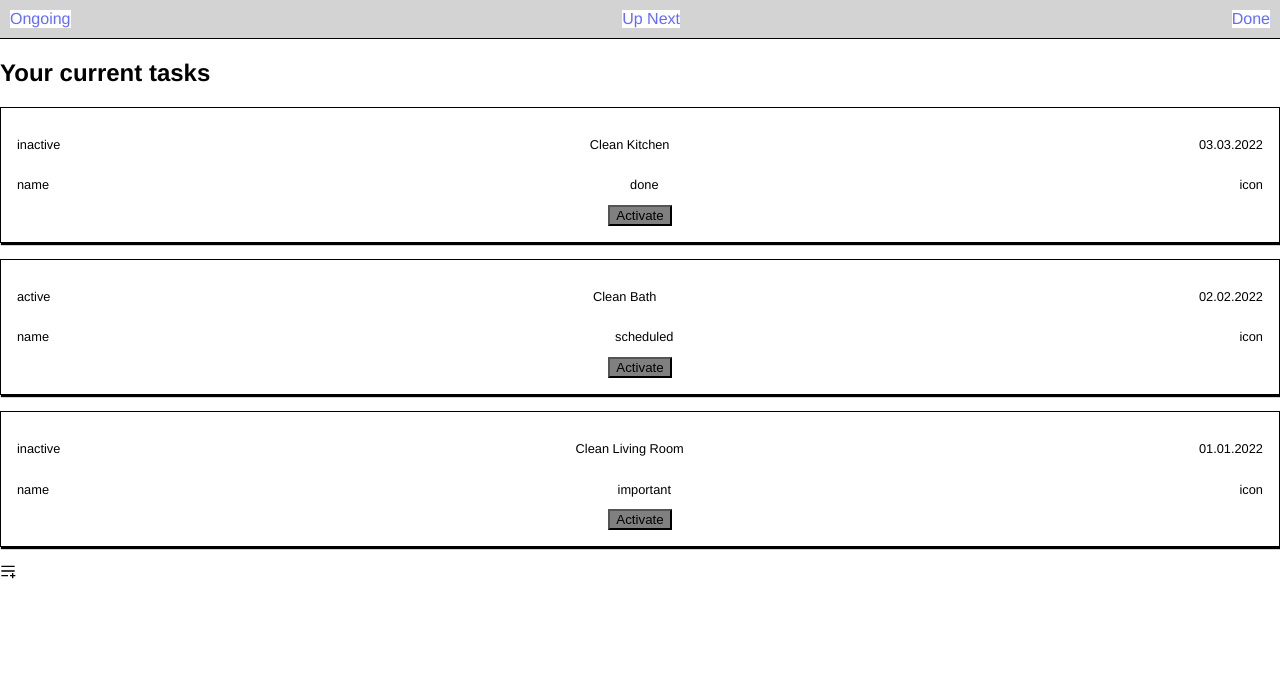
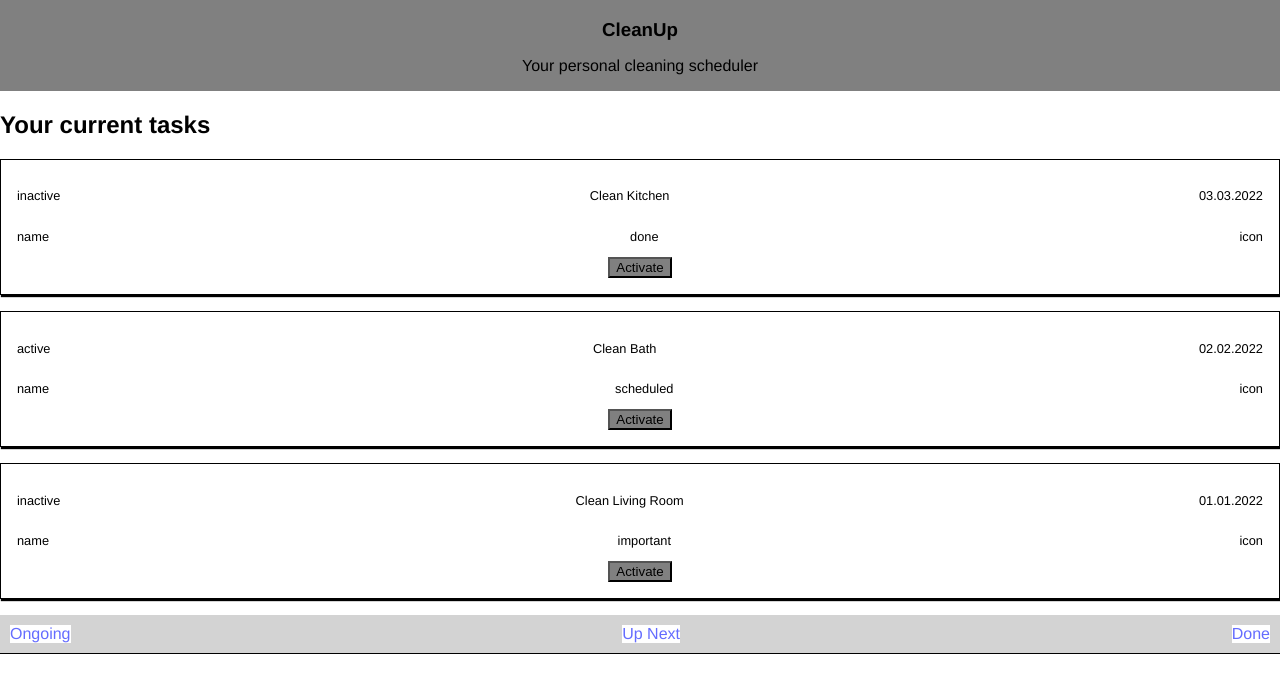
Before and after one commit to PhilippWeiss85/CleanUp, a React (Vite) app: page / in a window 1280 px wide. Shown: the top 692 px of the page. Built offline with nearby package versions, Linux system fonts and the light colour scheme.

Commit message:
update header

```diff
--- a/src/App.jsx
+++ b/src/App.jsx
@@ -1,6 +1,6 @@
+import Header from './components/Header/Header'
 import Task from './components/Task/Task'
 import Navigation from './components/Navigation/Navigation'
-import { RiPlayListAddFill } from 'react-icons/ri'
 
 
 const testArray = [
@@ -37,11 +37,11 @@ const testArray = [
 function App() {
   return (
     <section className="App">
-      <Navigation/>
+   <Header/>
       <h1>Your current tasks</h1>
       {testArray.map((task) => {
       return<Task key={task.id} active={task.active} icon={task.icon} task={task.task} cleanedLast={task.cleanedLast} cleanedStatus={task.cleanedStatus} responsible={task.responsible}></Task>})}
-      <RiPlayListAddFill/>
+      <Navigation/>
     </section>
   )
 }
--- /dev/null
+++ b/src/components/Header/Header.css
@@ -0,0 +1,11 @@
+.header {
+    display: flex;
+    justify-content: center;
+    flex-direction: column;
+    align-items: center;
+    background-color: grey;
+}
+
+.header h1 {
+    margin-bottom: 0;
+}
--- /dev/null
+++ b/src/components/Header/Header.jsx
@@ -0,0 +1,13 @@
+import "./Header.css"
+
+
+function Header() {
+    return (
+        <section className="header">
+            <h1 className="header--title">CleanUp</h1>
+            <p className="header--subtitle">Your personal cleaning scheduler</p>
+        </section>
+     );
+}
+
+export default Header;
```
